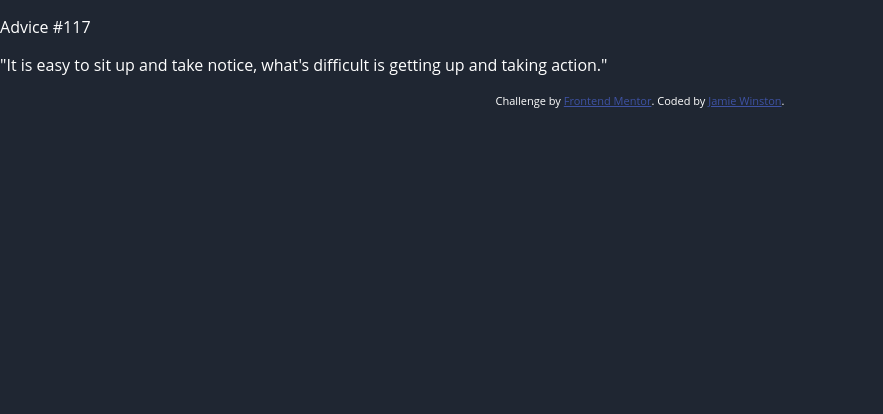
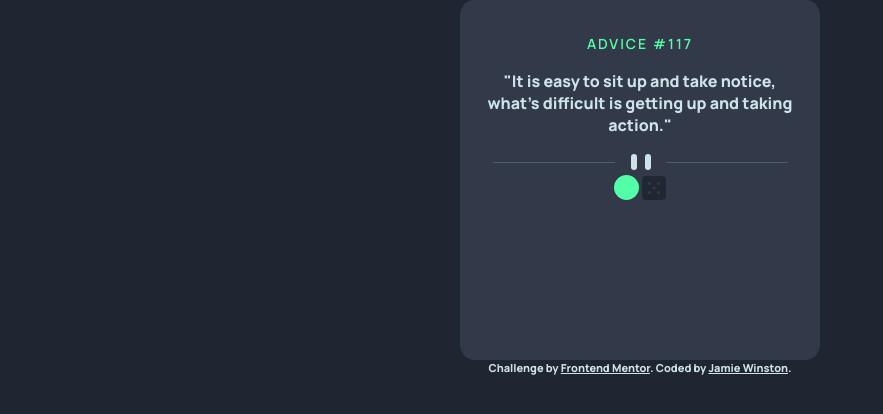
Before and after one commit to wesiptea/advice-generator-app, a plain HTML site: page index.html in a window 1280 px wide. Shown: the whole page, without its empty margins (0-883 px from the left). Drawn offline with Linux system fonts and the light colour scheme.

Commit message:
Images and font styles added

```diff
--- a/css/main.css
+++ b/css/main.css
@@ -1,18 +1,53 @@
 /*======Base Styles======*/
 html {
-    color:#FFFFFF;
+    color:#cee3e9;
     font-size: 1em;
     line-height: 1.4;
   }
 
   body {
-    font-family: 'Open Sans', sans-serif;
+    font-family: 'Manrope', sans-serif;
     font-size: 1.75 em;
+    font-weight: 800;
     text-align: left;
     background-color: #1f2632;
    }
 
 /*======JW's Custom Styles======*/
+.advice-number {
+    color:#52ffa8;
+    font-size: .875em;
+    font-weight: 600;
+    text-transform: uppercase;
+    letter-spacing: 2px;
+}
+
+.content-wrapper{
+    width: 20em;
+    height: 20em;
+    margin: auto;
+    padding: 1.25em;
+    border-radius: .94em;
+    background: #323a49;
+    text-align: center;
+}
+
+.dot {
+    height: 1.56em;
+    width: 1.56em;
+    background-color: #52ffa8;
+    border-radius: 50%;
+    display: inline-block;
+}
+
+/*------Attribution Link------*/
+.attribution a:link {
+    color: #cee3e9;
+  }
+
+  .attribution a:hover {
+      color:#52ffa8;
+  }
 
 
 /*------Mobile Styles------*/
@@ -26,3 +61,6 @@ html {
 
 /*------Desktop Styles------*/
 @media only screen and (min-width: 1440px){}
+
+/*Remember to add the pattern-divider for the desktop version as well in this section
+of the CSS*/
--- a/index.html
+++ b/index.html
@@ -9,6 +9,9 @@
   <link rel="stylesheet" href="css/normalize.css">
   <link rel="stylesheet" href="css/main.css">
 
+<!--Google Fonts-->
+<link href="https://fonts.googleapis.com/css2?family=Manrope:wght@200;400;600;800&display=swap" rel="stylesheet">
+
 <title>Advice Generator App</title>
 
   <!-- Feel free to remove these styles or customise in your own stylesheet 👍 -->
@@ -18,6 +21,9 @@
   </style>
 </head>
 <body>
+
+<div class="content-wrapper">
+
   <div class="advice-number">
     <p>Advice #117<!-- Advice ID goes here --></p>
   </div>
@@ -26,11 +32,23 @@
     <p>"It is easy to sit up and take notice, what's difficult is getting up and taking action."  <!-- Advice text goes here -->
     </p>
   </div>
+  <!--End of quote div class-->
 
+  <img class="pattern-divider" src="img/pattern-divider-mobile.svg">
+
+
+  <div class="dot-dice">
+    <span class="dot"></span>
+    <img class="dice" src="img/icon-dice.svg">
+  </div>
+
+</div>
+<!--End of content wrapper-->
 
   <div class="attribution">
     Challenge by <a href="https://www.frontendmentor.io?ref=challenge" target="_blank">Frontend Mentor</a>.
      Coded by <a href="#">Jamie Winston</a>.
+
     </div>
   </body>
 </html>
```
Lines whose indentation alone changed are shown as unchanged.
